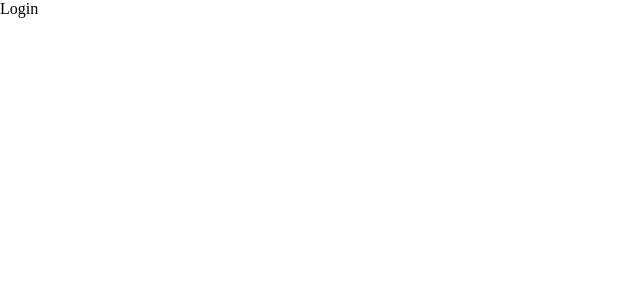
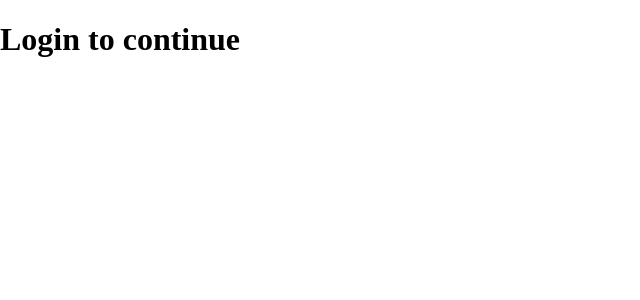
Before and after one commit to Lexeor/pay-vault, a React (Create React App) app: page /login in a window 1280 px wide. Shown: the top 300 px of the page, without its empty margins (0-640 px from the left). Built offline with nearby package versions, Linux system fonts and the light colour scheme.

Commit message:
Login component dummy added

```diff
--- a/src/Routes.tsx
+++ b/src/Routes.tsx
@@ -1,5 +1,5 @@
 import React from "react";
-import { Routes, Route } from "react-router-dom";
+import { Routes, Route, Navigate } from "react-router-dom";
 
 import InnerContent from "./components/InnerContent";
 import Dashboard from "./components/Dashboard";
@@ -12,6 +12,7 @@ function MainRoutes({}: Props) {
     <div>
       <Routes>
         <Route path="/" element={<InnerContent />}>
+          <Route path="/" element={<Navigate replace to="login" />} />
           <Route path="/dashboard" element={<Dashboard />} />
           <Route path="/login" element={<Login />} />
         </Route>
--- a/src/components/Login.tsx
+++ b/src/components/Login.tsx
@@ -3,7 +3,11 @@ import React from "react";
 type Props = {};
 
 function Login({}: Props) {
-  return <div>Login</div>;
+  return (
+    <div>
+      <h1>Login to continue</h1>
+    </div>
+  );
 }
 
 export default Login;
```
